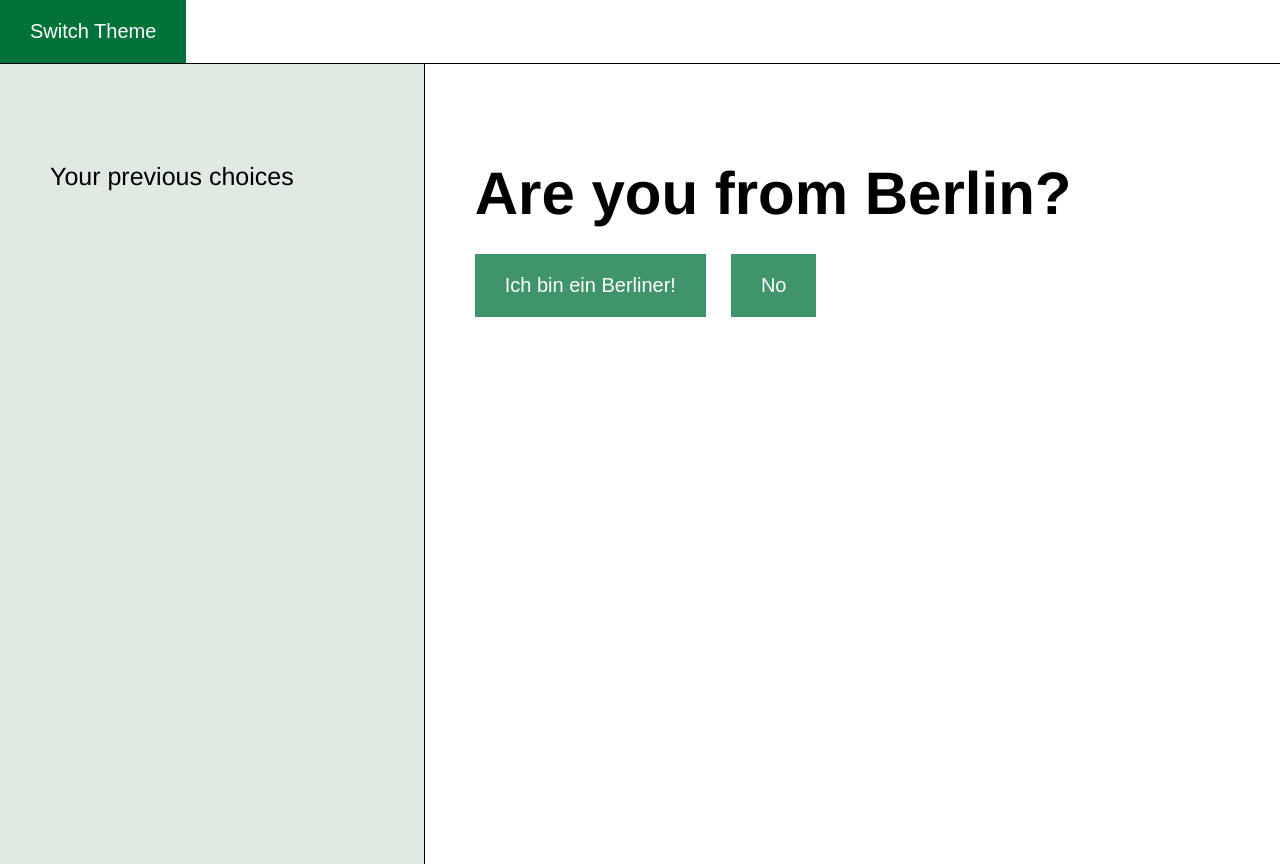
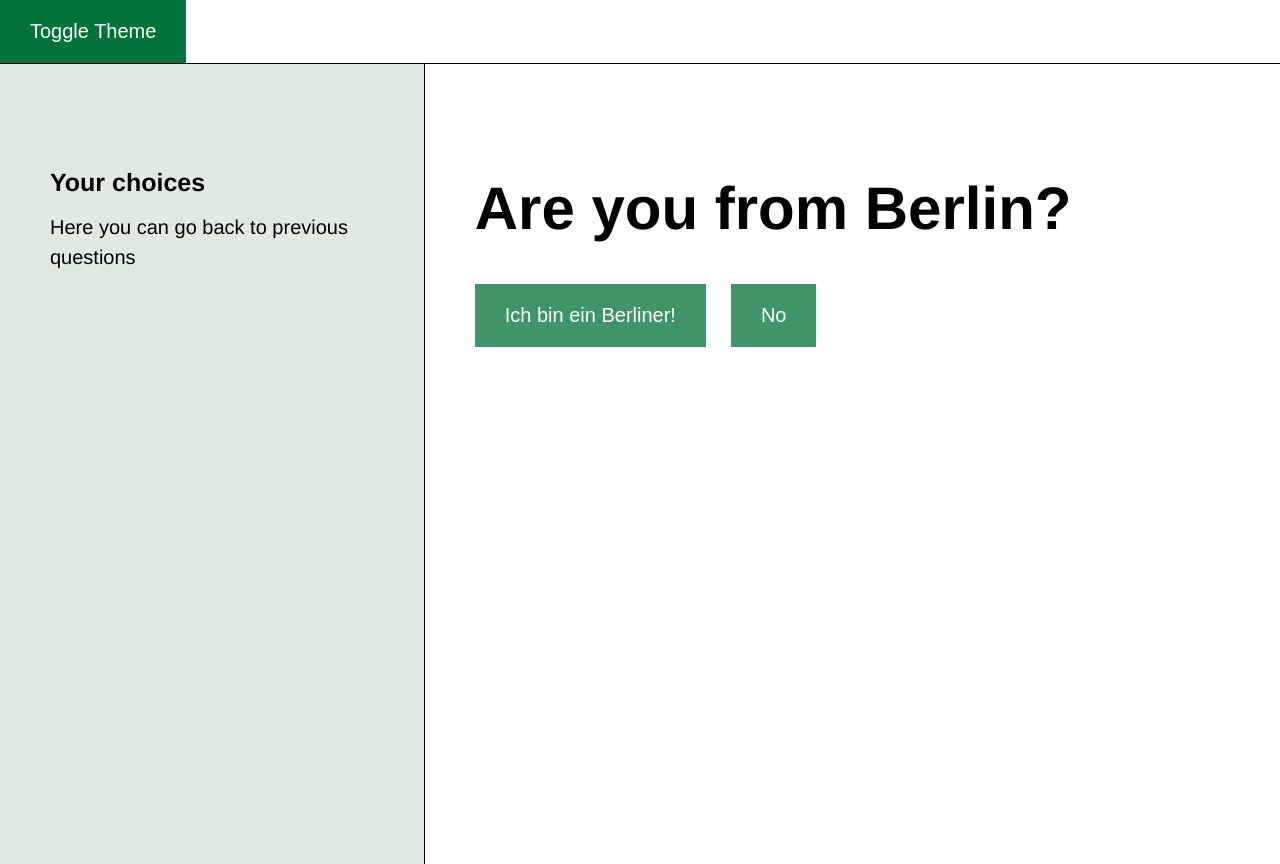
Before and after one commit to hannesreinsch/ticketfinder, a React (Create React App) app: page / in a window 1280 px wide. Built offline with nearby package versions, Linux system fonts and the light colour scheme.

Commit message:
ability to go back to choices

```diff
--- /dev/null
+++ b/src/components/Container/StyledWrapper.js
@@ -0,0 +1,21 @@
+import styled from "styled-components"
+
+const StyledWrapper = styled.div`
+  border-top: 1px solid ${({ theme }) => theme.border};
+  border-bottom: none;
+  display: flex;
+  flex-direction: row;
+  height: 100%;
+  .col-choice {
+    padding: 100px 50px;
+    width: 30%;
+    border-right: 1px solid black;
+    background-color: ${({ theme }) => theme.backgroundLight};
+  }
+  .col-step {
+    padding: 100px 50px;
+    width: 70%;
+  }
+`
+
+export default StyledWrapper
--- a/src/components/Container.jsx
+++ b/src/components/Container/index.js
@@ -1,34 +1,27 @@
 import React, { useState } from "react"
-import styled from "styled-components"
-import Step from "./Step"
-import PreviousChoices from "./PreviousChoices"
-import { db, Q_NOTICKET } from "../constants/db"
-
-const StyledWrapper = styled.div`
-  border-top: 1px solid ${({ theme }) => theme.border};
-  border-bottom: none;
-  display: flex;
-  flex-direction: row;
-  height: 100%;
-  .col-choice {
-    padding: 100px 50px;
-    width: 30%;
-    border-right: 1px solid black;
-    background-color: ${({ theme }) => theme.backgroundLight};
-  }
-  .col-step {
-    padding: 100px 50px;
-    width: 70%;
-  }
-`
+import Step from "../Step"
+import PreviousChoices from "../PreviousChoices"
+import { db, Q_NOTICKET } from "../../constants/db"
+import StyledWrapper from "./StyledWrapper"
 
 export default function Container() {
   const [currStep, setCurrStep] = useState(Q_NOTICKET)
   const [previousChoices, setPreviousChoices] = useState([])
 
   function handleNextStepSelection(nextStep) {
-    if (nextStep === Q_NOTICKET) {
-      setPreviousChoices([])
+    // START
+    // if a previous choice is clicked, remove every choice that has been made after it
+    const indexOfNextStepInPreviousChoices = previousChoices.indexOf(
+      previousChoices.find((choice) => choice.stepKey === nextStep)
+    )
+    const newPreviousChoices = previousChoices.slice(
+      0,
+      indexOfNextStepInPreviousChoices
+    )
+
+    if (indexOfNextStepInPreviousChoices !== -1) {
+      setPreviousChoices(newPreviousChoices)
+      // END
     } else {
       setPreviousChoices((oldState) => [
         ...oldState,
--- a/src/components/PreviousChoices.jsx
+++ b/src/components/PreviousChoices.jsx
@@ -5,7 +5,10 @@ import PropTypes from "prop-types"
 const StyledWrapper = styled.div`
   h3 {
     font-size: ${({ theme }) => theme.fontXL};
-    margin-bottom: 50px;
+    font-weight: 600;
+  }
+  p {
+    margin: 10px 0 50px;
   }
   button {
     &:active,
@@ -35,13 +38,14 @@ export default function PreviousChoices({
 }) {
   return (
     <StyledWrapper>
-      <h3>Your previous choices</h3>
+      <h3>Your choices</h3>
+      <p>Here you can go back to previous questions</p>
       {previousChoices.length > 0 && (
         <>
-          {previousChoices.map((prevChoice) => {
-            return (
-              <ol>
-                <li>
+          <ol>
+            {previousChoices.map((prevChoice) => {
+              return (
+                <li key={prevChoice}>
                   <button
                     type="button"
                     onClick={() => handleNextStepSelection(prevChoice.stepKey)}
@@ -49,9 +53,9 @@ export default function PreviousChoices({
                     {prevChoice.question}: {prevChoice.choice}
                   </button>
                 </li>
-              </ol>
-            )
-          })}
+              )
+            })}
+          </ol>
         </>
       )}
     </StyledWrapper>
--- a/src/components/Step.jsx
+++ b/src/components/Step.jsx
@@ -17,7 +17,7 @@ const StyledWrapper = styled.div`
     }
   }
 `
-export default function Step({ step, handleNextStepSelection, theme }) {
+export default function Step({ step, handleNextStepSelection }) {
   return (
     <StyledWrapper>
       <h1>{step.text}</h1>
@@ -28,7 +28,7 @@ export default function Step({ step, handleNextStepSelection, theme }) {
             return (
               <Button
                 onClick={() => handleNextStepSelection(choice)}
-                theme={theme}
+                key={choice}
               >
                 {correspondingStep.buttonTextToStep}
               </Button>
@@ -40,7 +40,6 @@ export default function Step({ step, handleNextStepSelection, theme }) {
 }
 
 Step.propTypes = {
-  step: PropTypes.string.isRequired,
-  theme: PropTypes.string.isRequired,
+  step: PropTypes.instanceOf(Object).isRequired,
   handleNextStepSelection: PropTypes.func.isRequired,
 }
--- a/src/components/Toggle.jsx
+++ b/src/components/Toggle.jsx
@@ -1,17 +1,12 @@
 import React from "react"
-import { func, string } from "prop-types"
+import { func } from "prop-types"
 import { Button } from "./elements"
 
-const Toggle = ({ theme, toggleTheme }) => {
-  return (
-    <Button onClick={toggleTheme} theme={theme}>
-      Switch Theme
-    </Button>
-  )
+const Toggle = ({ toggleTheme }) => {
+  return <Button onClick={toggleTheme}>Toggle Theme</Button>
 }
 
 Toggle.propTypes = {
-  theme: string.isRequired,
   toggleTheme: func.isRequired,
 }
 export default Toggle
--- a/src/styles/globalStyles.js
+++ b/src/styles/globalStyles.js
@@ -24,7 +24,7 @@ const GlobalStyles = createGlobalStyle`
     color: ${({ theme }) => theme.text};
     font-family: Helvetica, Arial, Roboto, sans-serif;
     transition: all 0.50s linear;
-    line-height: 1;
+    line-height: 1.5;
     font-size: ${({ theme }) => theme.fontNormal};
   }
 
```
Also changed, not shown: 2 other files (tests, documents, lock files or other folders).
